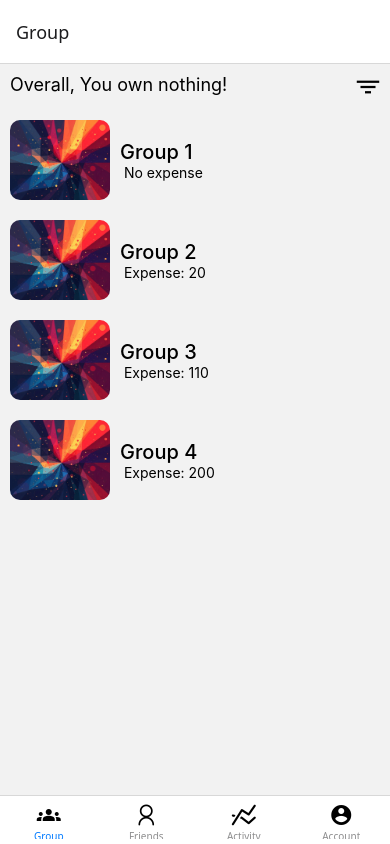
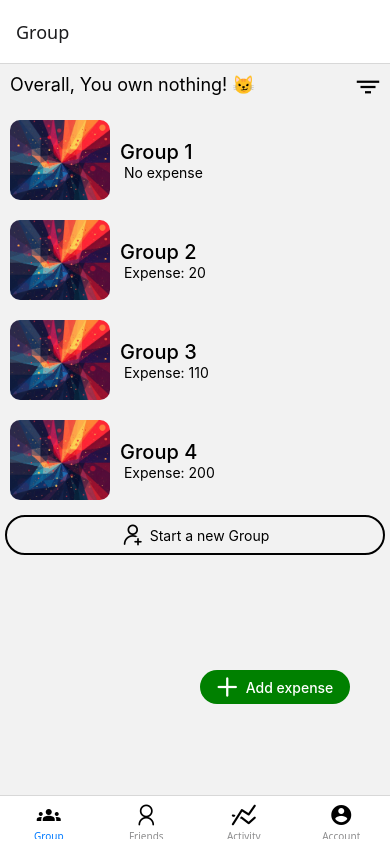
Before and after one commit to ShadowGuy01234/splitwise-app-clone, a React Native app: screen /Group in a window 390 px wide. Built offline with nearby package versions, Linux system fonts and the light colour scheme.

Commit message:
completed GroupScreen

```diff
--- a/screens/GroupScreen.jsx
+++ b/screens/GroupScreen.jsx
@@ -1,6 +1,8 @@
 import { Pressable, StyleSheet, Text, View } from "react-native";
 import GroupCard from "../components/GroupScreenCard";
 import Ionicons from '@expo/vector-icons/Ionicons';
+import AntDesign from '@expo/vector-icons/AntDesign';
+import FontAwesome6 from '@expo/vector-icons/FontAwesome6';
 
 
 export default function GroupScreen({title, amount}) {
@@ -13,7 +15,7 @@ export default function GroupScreen({title, amount}) {
             <Text style={{
                 flex: 1,
                 fontSize: 18,
-            }}>Overall, You own nothing!</Text>
+            }}>Overall, You own nothing! 😼</Text>
             <Ionicons name="filter-sharp" size={24} color="black" />
 
         </View>
@@ -22,6 +24,43 @@ export default function GroupScreen({title, amount}) {
         <GroupCard title='3' expense = '110' />
         <GroupCard title='4' expense = '200' />
 
+        <View style={{
+            // width: 50,
+        }}>
+            <Pressable style={{
+            flexDirection: "row",
+            gap: 5,
+            justifyContent:"center",
+            margin: 5,
+            borderWidth: 2,
+            borderRadius: 50,
+            alignItems: 'center',
+            paddingVertical: 5,
+        }}>
+            <AntDesign name="adduser" size={24} color="black" />
+                <Text>Start a new Group</Text>
+            </Pressable>
+        </View>
+        <View>
+            <Pressable style={{
+            flexDirection: "row",
+            gap: 8,
+            alignItems: "center",
+            backgroundColor: "green",
+            width: 150,
+            justifyContent:"center",
+            borderRadius: 50,
+            paddingVertical: 5,
+            left: 200,
+            top: 110
+        }}>
+            <FontAwesome6 name="add" size={24} color="white" />
+            <Text style={{
+                fontWeight: 500,
+                color: "white"
+            }}>Add expense</Text>
+            </Pressable>
+        </View>
         </>
     );
 }
```
